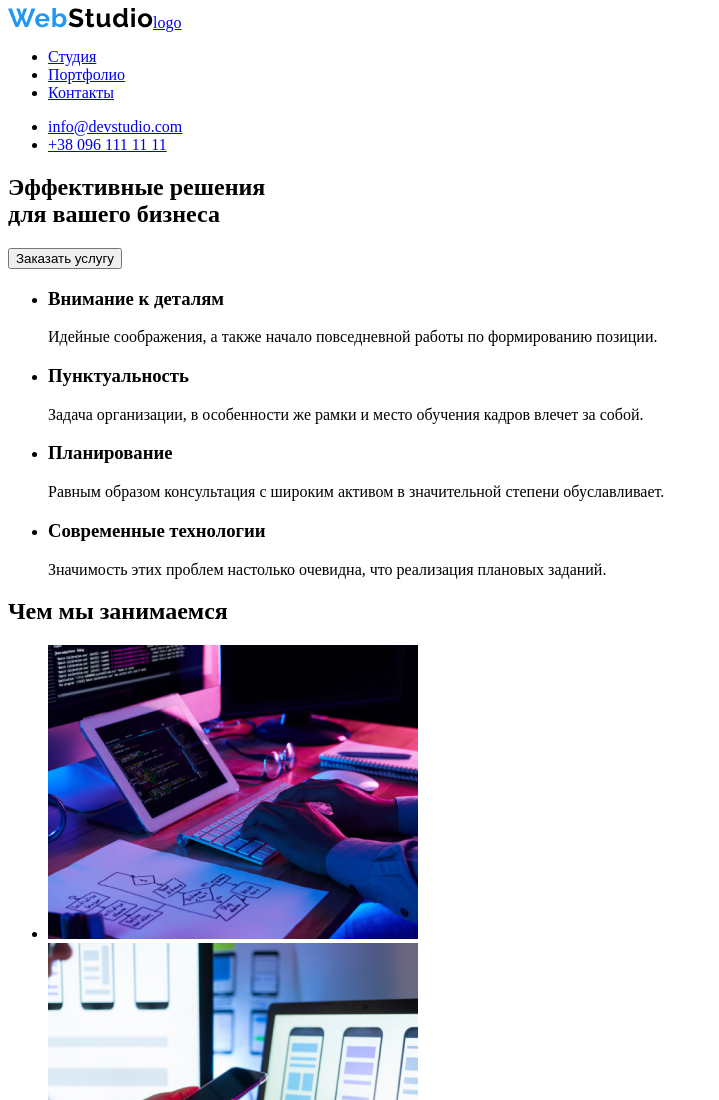
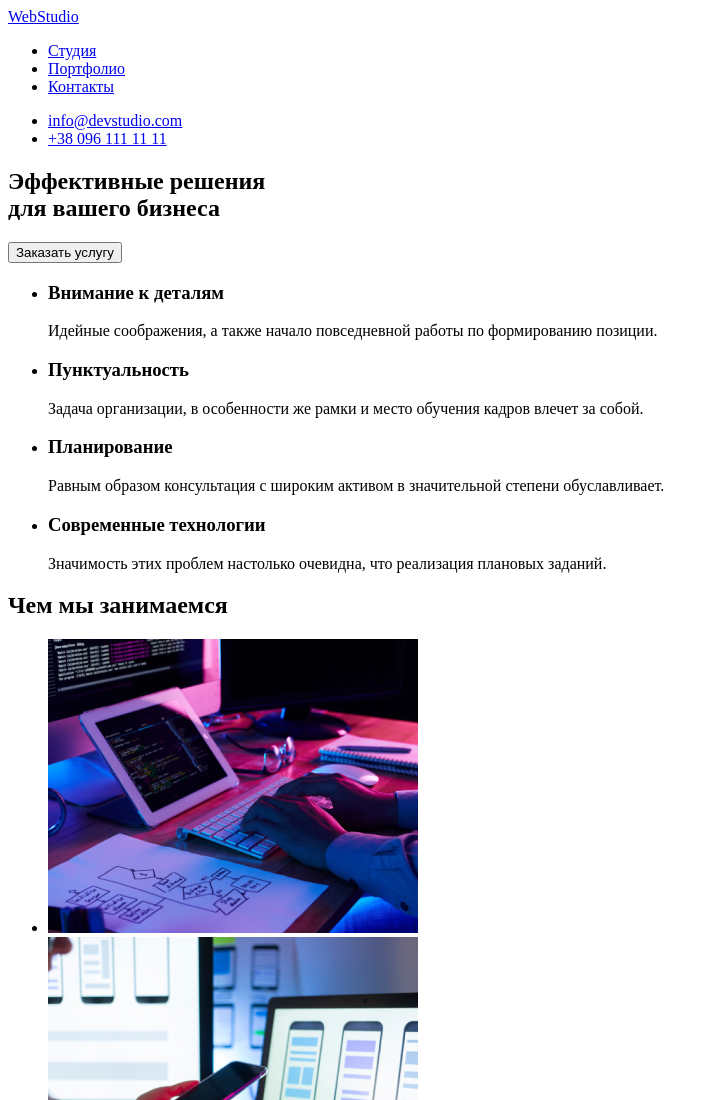
Before and after one commit to FilatovaVita/goit-markup-hw-01, a plain HTML site: page index.html in a window 1280 px wide. Shown: the top 1100 px of the page, without its empty margins (0-719 px from the left). Drawn offline with Linux system fonts and the light colour scheme.

Commit message:
Update index.html

```diff
--- a/index.html
+++ b/index.html
@@ -8,9 +8,7 @@
   </head>
   <body>
     <header>
-      <a href="/">
-        <img src="./image/WebStudio.svg" alt="company logo" />logo</a
-      >
+      <a href="./index.html"><span>WebStudio</span></a>
       <nav>
         <ul>
           <li><a href="/">Студия</a></li>
```
